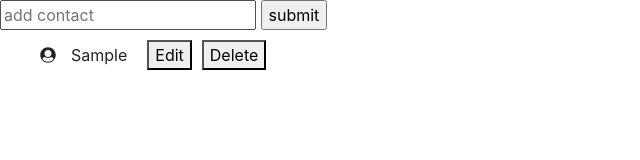
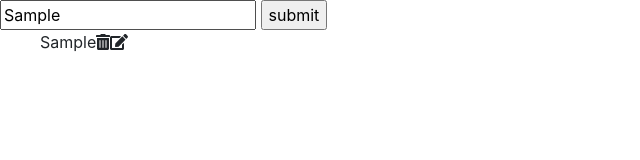
Before and after one commit to justiceotuya/Address-Book, a plain HTML site: page index.html in a window 1280 px wide. Both pictures are taken after typing "Sample" into the empty fields and a click on the input "submit". Shown: the whole page, without its empty margins (0-640 px from the left). Drawn offline with nearby package versions, Linux system fonts and the light colour scheme.

Commit message:
Started from scratch

```diff
--- a/index.html
+++ b/index.html
@@ -15,14 +15,16 @@
 
 <body>
     <input type="text" name="contact" id="contact" placeholder="add contact" maxlength="20">
-    <input type="submit" value="submit" id="submit-button">
+    <input type="submit" value="submit" id="submit-button" onclick="dothis()">
     <div id="parent">
-        <ul id="contact-names">
+        <ul id="contactNames">
 
         </ul>
 
     </div>
-
+    <div style="display:none">
+        my name is z
+    </div>
 
     <!-- <i class="fas fa-user-plus" onclick="addContact()"></i> -->
 
@@ -73,7 +75,7 @@
     <script src="./script/popper.min.js"></script>
     <script src="./script/bootstrap.min.js"></script>
     <script src="./script/font-awesome-all.js"></script>
-    <script src="./script/index.js"></script>
+    <script src="./script/index2.js"></script>
 
     <!-- <script src="https://code.jquery.com/jquery-3.2.1.slim.min.js" integrity="sha384-KJ3o2DKtIkvYIK3UENzmM7KCkRr/rE9/Qpg6aAZGJwFDMVNA/GpGFF93hXpG5KkN"
 crossorigin="anonymous"></script> -->
--- a/script/index.js
+++ b/script/index.js
@@ -21,11 +21,11 @@ $("#submit-button").click(function () {
         $(this).append(
           //   "<div class='nameList'><li><span class='user-circle'><i class='fas fa-user-circle'></i></span><span class='contact-name'>" +
           //   names[x] +
-          //   "</span><div class='manipulate-name'><span class='edit-name'><i class='fas fa-edit'></i></span><span class='delete-name' onclick=deleteName()><i class='fas fa-trash-alt' ></i></span></div></li></div>"
+          //   "</span><div class='manipulate-name'><span class='edit-name'><i class='fas fa-edit'></i></span><span class='delete-name' onclick=delete-name()><i class='fas fa-trash-alt' ></i></span></div></li></div>"
 
           "<div class='nameList'><li><span class='user-circle'><i class='fas fa-user-circle'></i></span><span class='contact-name'>" +
           names[x] +
-          "</span><div class='manipulate-name'><button class='edit-name'>Edit</button></span><button class='delete-name'>Delete</button></span></div></li></div>"
+          "</span><div class='manipulate-name'><button class='edit-name'>Edit</button></span><button class='deleteName' onclick=deleteName()>Delete</button></span></div></li></div>"
         );
         if (x == names.length - 1) {
           $(this).appendTo(parent);
@@ -35,9 +35,12 @@ $("#submit-button").click(function () {
 });
 
 //delete name
-$('button .delete-name').click(function () {
-  //for (var x = 0; x < names.length; x++) {
-  $(this).parentNode.remove();
-  // }
-})
+function deleteName() {
+  $('li').remove();
+}
+
+
+//function delete - name() {
+
+//}
 //edit name
--- /dev/null
+++ b/script/index2.js
@@ -0,0 +1,98 @@
+
+
+var list = document.querySelector("#contactNames");
+var lastId = 0;
+var additionalInfo = document.createElement("ul");
+
+
+function dothis() {
+  //get the input value
+  var contact = document.getElementById("contact").value;
+
+   if (contact == "") {
+  alert("Please insert a valid Name")
+  }
+  else{
+
+
+  //dynamically create a list element
+  var entry = document.createElement("li");
+  //Append typed contact to the list element
+  entry.appendChild(document.createTextNode(contact));
+  //set the ID of the created contact
+  var test =  "item" + lastId;
+ entry.setAttribute("id", test);
+//Add an Id to contact details
+//  setAttributes(contact, {"onClick" : 'expandContact("' + "item" + lastId + '")',"class": "fas" + " fa-edit" });
+
+
+  // create remove Button
+  var removeButton = document.createElement("button");
+  //set dynamic ID and font awesome icons
+  // removeButton.setAttribute("onClick", 'removeName("' + "item" + lastId + '")');
+  // removeButton.setAttribute("class", "fas" + " fa-trash-alt");
+  setAttributes(removeButton, {"onClick": 'removeName("' + "item" + lastId + '")', "class": "fas" + " fa-trash-alt"});
+  //add button to list element
+  entry.appendChild(removeButton);
+
+
+  //create Edit Button
+  var EditButton = document.createElement("i");
+  //set dynamic ID and font awesome icons
+  // EditButton.setAttribute("onClick", 'EditName("' + "item" + lastId + '")');
+  // EditButton.setAttribute("class", "fas" + " fa-edit");
+setAttributes(EditButton, {"onClick" : 'EditName("' + "item" + lastId + '")',"class": "fas" + " fa-edit" });
+    //add button to list element
+  entry.appendChild(EditButton);
+
+
+ //dynamic Additional info for ul
+  var additionalInfo = document.createElement("ul");
+  entry.appendChild(additionalInfo);
+  additionalInfo.setAttribute("style", "display : none");
+  additionalInfo.setAttribute("class", "moreInfo");
+ additionalInfo.setAttribute("id", "list" + lastId);
+
+
+
+  //dynamically increase the ID
+  lastId += 1;
+  //append entry to thr list
+  list.appendChild(entry);
+
+
+  var additionalInfoNumber = document.createElement("li");
+  additionalInfoNumber.appendChild(document.createTextNode("Number"));
+  additionalInfo.appendChild(additionalInfoNumber);
+
+  var additionalInfoEmail = document.createElement("li");
+  additionalInfoEmail.appendChild(document.createTextNode("email"));
+  additionalInfo.appendChild(additionalInfoEmail);
+  }
+
+
+
+
+}
+
+
+// function toggleContact(){
+// // $('#item' + (lastId - 1) ).click(function(){
+// $( + '#item' + (lastId - 1) + " .moreInfo").toggle();
+// }
+
+
+
+ function setAttributes(el, attrs) {
+  for(var key in attrs) {
+    el.setAttribute(key, attrs[key]);
+  }
+}
+
+function removeName(itemid) {
+  var item = document.getElementById(itemid);
+  list.removeChild(item);
+}
+function EditName(itemid) {
+  var item = document.getElementById(itemid);
+}
--- a/style/index.css
+++ b/style/index.css
@@ -5,6 +5,7 @@ button.contact-name {
 
 button.delete-name {
   display: inline-block;
+  margin: 10px;
 }
 span.user-circle {
   display: inline-block;
@@ -20,5 +21,4 @@ li {
   display: inline;
 }
 .delete-name {
-  margin: 10px;
 }
```
Also changed, not shown: script/Address Book.htm (added, +89 -0 lines), 1 other file.
